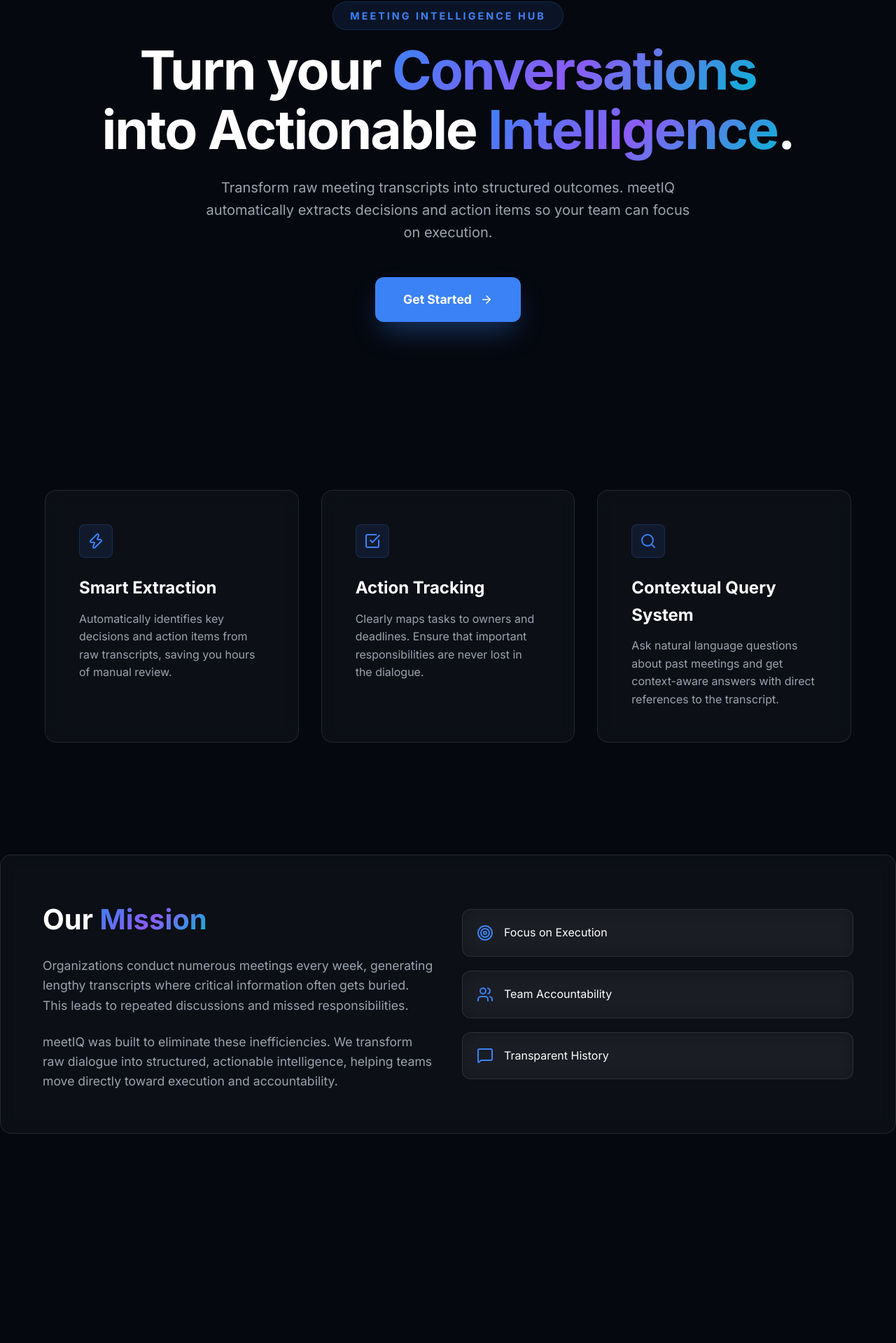
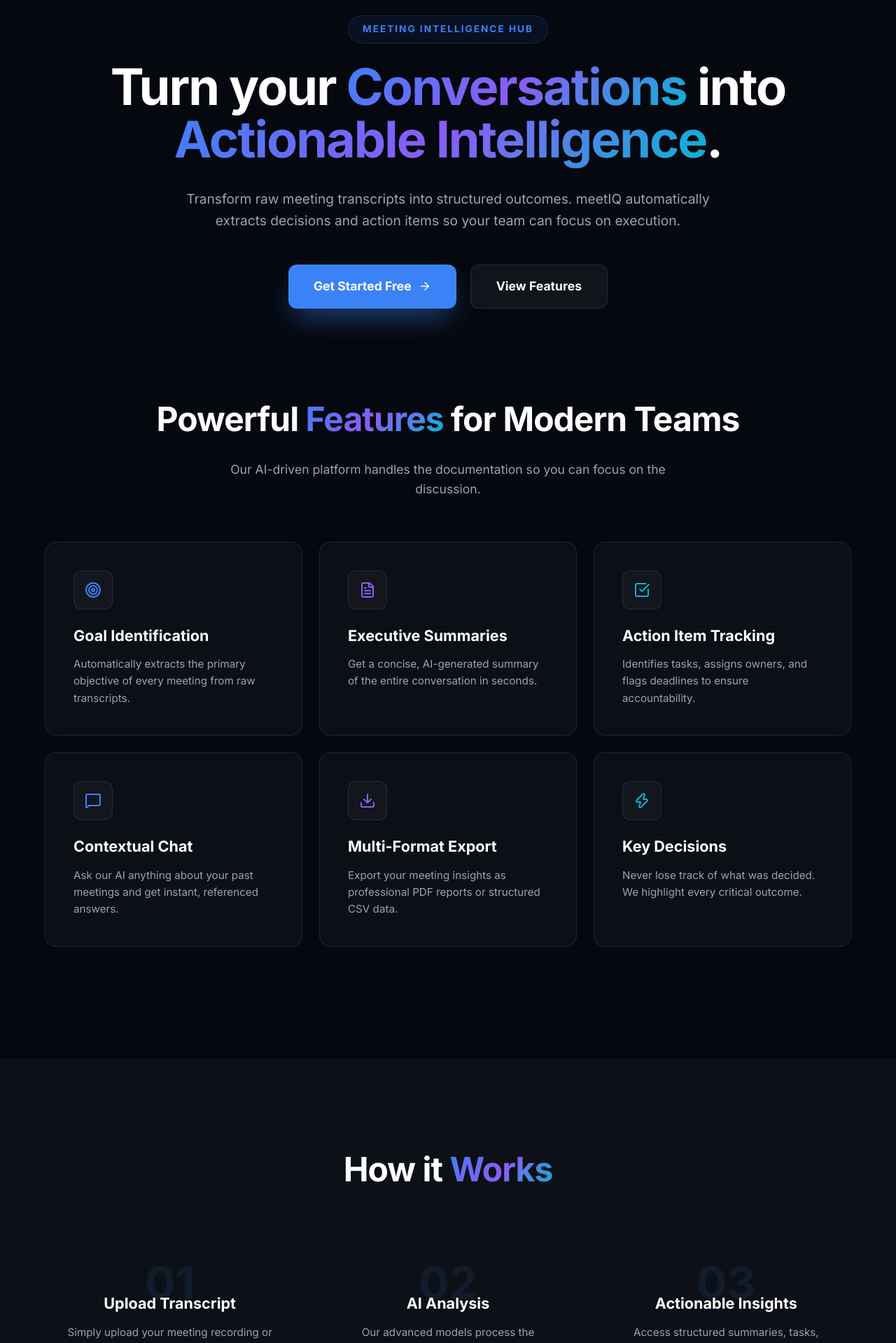
Before and after one commit to Vysakh-mec/meetIQ, a React (Vite) app: page / in a window 1280 px wide. Shown: the part 270-2189 px from the top of the page at 70% size. Before the commit the page ends 1970 px from the top, so only its background shows below. Built offline with nearby package versions, Linux system fonts and the light colour scheme; no server answers.

Commit message:
Improved landing page

```diff
--- a/src/features/landing/pages/LandingPage.tsx
+++ b/src/features/landing/pages/LandingPage.tsx
@@ -1,33 +1,102 @@
+import { useState } from "react";
 import {
   Zap,
   CheckSquare,
-  Search,
   ArrowRight,
   MessageSquare,
-  Users,
   Target,
+  Download,
+  FileText,
+  ChevronDown,
 } from "lucide-react";
 import { Link } from "react-router-dom";
 import { Navbar } from "@components/Navbar";
 import { theme } from "@/constants/theme";
-import { useSelector } from "react-redux";
-import type { RootState } from "@/redux/store";
 
 export const LandingPage = () => {
-  const session = useSelector((state: RootState) => state.auth);
-  console.log("Session :", session);
+  const [activeFaq, setActiveFaq] = useState<number | null>(null);
+
+  const features = [
+    {
+      icon: <Target size={24} style={{ color: theme.colors.primary }} />,
+      title: "Goal Identification",
+      desc: "Automatically extracts the primary objective of every meeting from raw transcripts.",
+    },
+    {
+      icon: <FileText size={24} style={{ color: theme.colors.secondary }} />,
+      title: "Executive Summaries",
+      desc: "Get a concise, AI-generated summary of the entire conversation in seconds.",
+    },
+    {
+      icon: <CheckSquare size={24} style={{ color: theme.colors.accent }} />,
+      title: "Action Item Tracking",
+      desc: "Identifies tasks, assigns owners, and flags deadlines to ensure accountability.",
+    },
+    {
+      icon: <MessageSquare size={24} style={{ color: theme.colors.primary }} />,
+      title: "Contextual Chat",
+      desc: "Ask our AI anything about your past meetings and get instant, referenced answers.",
+    },
+    {
+      icon: <Download size={24} style={{ color: theme.colors.secondary }} />,
+      title: "Multi-Format Export",
+      desc: "Export your meeting insights as professional PDF reports or structured CSV data.",
+    },
+    {
+      icon: <Zap size={24} style={{ color: theme.colors.accent }} />,
+      title: "Key Decisions",
+      desc: "Never lose track of what was decided. We highlight every critical outcome.",
+    },
+  ];
+
+  const steps = [
+    {
+      number: "01",
+      title: "Upload Transcript",
+      desc: "Simply upload your meeting recording or transcript. We support various formats.",
+    },
+    {
+      number: "02",
+      title: "AI Analysis",
+      desc: "Our advanced models process the dialogue, identifying speakers and context.",
+    },
+    {
+      number: "03",
+      title: "Actionable Insights",
+      desc: "Access structured summaries, tasks, and decisions in your dedicated workspace.",
+    },
+  ];
+
+  const faqs = [
+    {
+      q: "What transcript formats do you support?",
+      a: "We support standard text files, VTT, SRT, and common document formats like PDF and DOCX containing meeting notes.",
+    },
+    {
+      q: "Can I ask questions about the meeting?",
+      a: "Absolutely. The built-in chatbot allows you to ask natural language questions about the meeting, such as decisions made, issues discussed, or responsibilities assigned",
+    },
+    {
+      q: "Can I export the extracted data?",
+      a: "Yes, you can export the extracted data in various formats, including PDF and CSV.",
+    },
+  ];
+
   return (
     <div style={styles.appContainer}>
       <Navbar />
 
       {/* Hero Section */}
       <header style={styles.heroSection}>
+        <div style={styles.backgroundBlur} />
         <span style={styles.heroTag}>Meeting Intelligence Hub</span>
         <h1 style={styles.heroTitle}>
           Turn your{" "}
-          <span style={theme.effects.gradientText}>Conversations</span> into
-          Actionable{" "}
-          <span style={theme.effects.gradientText}>Intelligence</span>.
+          <span style={theme.effects.gradientText}>Conversations</span> into{" "}
+          <span style={theme.effects.gradientText}>
+            Actionable Intelligence
+          </span>
+          .
         </h1>
         <p style={styles.heroSubtitle}>
           Transform raw meeting transcripts into structured outcomes. meetIQ
@@ -36,104 +105,108 @@
         </p>
         <div style={styles.heroBtns}>
           <Link to="/signup" style={styles.btnPrimary}>
-            Get Started <ArrowRight size={18} />
+            Get Started Free <ArrowRight size={18} />
           </Link>
+          <a href="#features" style={styles.btnSecondary}>
+            View Features
+          </a>
         </div>
       </header>
 
-      {/* Features Grid */}
+      {/* Real Features Grid */}
       <section id="features" style={styles.container}>
-        <div style={styles.featuresGrid}>
-          {/* Feature 1: Intelligent Extraction */}
-          <div style={styles.featureCard}>
-            <div style={styles.featureIconWrapper}>
-              <Zap size={24} style={{ color: theme.colors.primary }} />
-            </div>
-            <div>
-              <h3 style={styles.featureTitle}>Smart Extraction</h3>
-              <p style={styles.featureDesc}>
-                Automatically identifies key decisions and action items from raw
-                transcripts, saving you hours of manual review.
+        <div style={styles.sectionHeader}>
+          <h2 style={styles.sectionTitleMain}>
+            Powerful <span style={theme.effects.gradientText}>Features</span>{" "}
+            for Modern Teams
+          </h2>
+          <p style={styles.sectionSubtitle}>
+            Our AI-driven platform handles the documentation so you can focus on
+            the discussion.
           </p>
         </div>
-          </div>
-
-          {/* Feature 2: Accountability & Deadlines */}
-          <div style={styles.featureCard}>
-            <div style={styles.featureIconWrapper}>
-              <CheckSquare size={24} style={{ color: theme.colors.primary }} />
-            </div>
+        <div style={styles.featuresGrid}>
+          {features.map((f, i) => (
+            <div key={i} style={styles.featureCard}>
+              <div style={styles.featureIconWrapper}>{f.icon}</div>
               <div>
-              <h3 style={styles.featureTitle}>Action Tracking</h3>
-              <p style={styles.featureDesc}>
-                Clearly maps tasks to owners and deadlines. Ensure that
-                important responsibilities are never lost in the dialogue.
-              </p>
+                <h3 style={styles.featureTitleSmall}>{f.title}</h3>
+                <p style={styles.featureDesc}>{f.desc}</p>
               </div>
             </div>
+          ))}
+        </div>
+      </section>
 
-          {/* Feature 3: Contextual Querying */}
-          <div style={styles.featureCard}>
-            <div style={styles.featureIconWrapper}>
-              <Search size={24} style={{ color: theme.colors.primary }} />
+      {/* How It Works */}
+      <section style={styles.howItWorks} id="how-it-works">
+        <div style={styles.container}>
+          <div style={styles.sectionHeader}>
+            <h2 style={styles.sectionTitleMain}>
+              How it <span style={theme.effects.gradientText}>Works</span>
+            </h2>
           </div>
-            <div>
-              <h3 style={styles.featureTitle}>Contextual Query System</h3>
-              <p style={styles.featureDesc}>
-                Ask natural language questions about past meetings and get
-                context-aware answers with direct references to the transcript.
-              </p>
+          <div style={styles.stepsGrid}>
+            {steps.map((s, i) => (
+              <div key={i} style={styles.stepCard}>
+                <div style={styles.stepNumber}>{s.number}</div>
+                <h3 style={styles.featureTitleSmall}>{s.title}</h3>
+                <p style={styles.featureDesc}>{s.desc}</p>
               </div>
+            ))}
           </div>
         </div>
       </section>
 
-      {/* About Section */}
-      <section id="about" style={{ ...styles.container, padding: "80px 0" }}>
+      {/* FAQ Section */}
+      <section id="faq" style={{ ...styles.container, padding: "100px 0" }}>
+        <div style={styles.sectionHeader}>
+          <h2 style={styles.sectionTitleMain}>Frequently Asked Questions</h2>
+        </div>
+        <div style={styles.faqList}>
+          {faqs.map((faq, i) => (
             <div
+              key={i}
+              style={styles.faqItem}
+              onClick={() => setActiveFaq(activeFaq === i ? null : i)}
+            >
+              <div style={styles.faqQuestion}>
+                <span>{faq.q}</span>
+                <ChevronDown
+                  size={20}
                   style={{
-            ...theme.effects.glass,
-            padding: "60px",
-            borderRadius: theme.radius.lg,
+                    transform:
+                      activeFaq === i ? "rotate(180deg)" : "rotate(0deg)",
+                    transition: "transform 0.3s",
+                  }}
+                />
+              </div>
+              {activeFaq === i && <div style={styles.faqAnswer}>{faq.a}</div>}
+            </div>
+          ))}
+        </div>
+      </section>
+
+      {/* CTA Section */}
+      <section style={styles.ctaBanner}>
+        <div style={styles.container}>
+          <div style={styles.ctaContent}>
+            <h2 style={{ fontSize: "2.5rem", marginBottom: "20px" }}>
+              Ready to supercharge your meetings?
+            </h2>
+            <p style={{ ...styles.heroSubtitle, marginBottom: "32px" }}>
+              Join thousands of teams who use meetIQ to drive better outcomes.
+            </p>
+            <Link
+              to="/signup"
+              style={{
+                ...styles.btnPrimary,
+                margin: "0 auto",
+                width: "fit-content",
               }}
             >
-          <div style={styles.aboutGrid}>
-            <div>
-              <h2 style={{ fontSize: "2.5rem", marginBottom: "20px" }}>
-                Our <span style={theme.effects.gradientText}>Mission</span>
-              </h2>
-              <p
-                style={{
-                  ...styles.featureDesc,
-                  fontSize: "1.1rem",
-                  marginBottom: "24px",
-                }}
-              >
-                Organizations conduct numerous meetings every week, generating
-                lengthy transcripts where critical information often gets
-                buried. This leads to repeated discussions and missed
-                responsibilities.
-              </p>
-              <p style={{ ...styles.featureDesc, fontSize: "1.1rem" }}>
-                meetIQ was built to eliminate these inefficiencies. We transform
-                raw dialogue into structured, actionable intelligence, helping
-                teams move directly toward execution and accountability.
-              </p>
-            </div>
-            <div style={styles.missionCardList}>
-              <div style={styles.missionCard}>
-                <Target color={theme.colors.primary} size={24} />
-                <span>Focus on Execution</span>
-              </div>
-              <div style={styles.missionCard}>
-                <Users color={theme.colors.primary} size={24} />
-                <span>Team Accountability</span>
-              </div>
-              <div style={styles.missionCard}>
-                <MessageSquare color={theme.colors.primary} size={24} />
-                <span>Transparent History</span>
-              </div>
-            </div>
+              Get Started for Free <ArrowRight size={18} />
+            </Link>
           </div>
         </div>
       </section>
@@ -146,7 +219,8 @@
     backgroundColor: theme.colors.bgMain,
     color: "white",
     minHeight: "100vh",
-    fontFamily: "Inter, sans-serif",
+    fontFamily: "'Inter', sans-serif",
+    overflowX: "hidden",
   },
   container: {
     width: "100%",
@@ -155,7 +229,8 @@
     padding: "0 5%",
   },
   heroSection: {
-    padding: "160px 5%",
+    position: "relative",
+    padding: "180px 5% 120px 5%",
     textAlign: "center",
     display: "flex",
     flexDirection: "column",
@@ -163,40 +238,52 @@
     maxWidth: "1400px",
     margin: "0 auto",
   },
+  backgroundBlur: {
+    position: "absolute",
+    top: "-100px",
+    left: "50%",
+    transform: "translateX(-50%)",
+    width: "800px",
+    height: "600px",
+    background:
+      "radial-gradient(circle, rgba(59, 130, 246, 0.15) 0%, rgba(5, 8, 15, 0) 70%)",
+    zIndex: -1,
+    filter: "blur(60px)",
+  },
   heroTag: {
-    fontSize: "0.9rem",
+    fontSize: "0.85rem",
     fontWeight: 700,
     textTransform: "uppercase",
-    letterSpacing: "3px",
+    letterSpacing: "2px",
     color: theme.colors.primary,
-    marginBottom: theme.spacing.md,
-    backgroundColor: "rgba(59, 130, 246, 0.1)",
-    padding: "8px 24px",
+    marginBottom: "24px",
+    backgroundColor: "rgba(59, 130, 246, 0.08)",
+    padding: "8px 20px",
     borderRadius: theme.radius.full,
     border: `1px solid ${theme.colors.primary}33`,
   },
   heroTitle: {
-    fontSize: "clamp(2.5rem, 6vw, 5rem)",
+    fontSize: "clamp(2.5rem, 6vw, 4.5rem)",
     fontWeight: 900,
-    lineHeight: 1.1,
-    marginBottom: theme.spacing.lg,
-    maxWidth: "1000px",
+    lineHeight: 1.05,
+    marginBottom: "32px",
+    maxWidth: "1100px",
     letterSpacing: "-2px",
   },
   heroSubtitle: {
-    fontSize: "1.25rem",
+    fontSize: "1.2rem",
     color: theme.colors.textSecondary,
-    maxWidth: "700px",
+    maxWidth: "800px",
     margin: "0 auto 48px auto",
     lineHeight: 1.6,
   },
   heroBtns: {
     display: "flex",
-    gap: theme.spacing.md,
+    gap: "20px",
     justifyContent: "center",
   },
   btnPrimary: {
-    padding: "18px 40px",
+    padding: "16px 36px",
     fontSize: "1.1rem",
     fontWeight: 700,
     backgroundColor: theme.colors.primary,
@@ -204,64 +291,265 @@
     borderRadius: theme.radius.md,
     display: "flex",
     alignItems: "center",
-    gap: "12px",
+    gap: "10px",
     textDecoration: "none",
-    transition: "all 0.3s cubic-bezier(0.4, 0, 0.2, 1)",
-    boxShadow: "0 20px 40px -10px rgba(59, 130, 246, 0.4)",
+    transition: "all 0.3s",
+    boxShadow: "0 20px 40px -10px rgba(59, 130, 246, 0.5)",
+  },
+  btnSecondary: {
+    padding: "16px 36px",
+    fontSize: "1.1rem",
+    fontWeight: 700,
+    backgroundColor: "rgba(255, 255, 255, 0.05)",
+    color: "white",
+    borderRadius: theme.radius.md,
+    textDecoration: "none",
+    border: `1px solid ${theme.colors.borderGlass}`,
+    transition: "all 0.3s",
+  },
+  sectionHeader: {
+    textAlign: "center",
+    marginBottom: "60px",
+  },
+  sectionTitleMain: {
+    fontSize: "clamp(2rem, 4vw, 3rem)",
+    fontWeight: 800,
+    marginBottom: "20px",
+    letterSpacing: "-1px",
+  },
+  sectionSubtitle: {
+    color: theme.colors.textSecondary,
+    fontSize: "1.1rem",
+    maxWidth: "700px",
+    margin: "0 auto",
   },
   featuresGrid: {
-    display: "flex",
-    gap: "32px",
-    flexWrap: "wrap",
-    justifyContent: "center",
-    padding: "80px 0",
+    display: "grid",
+    gridTemplateColumns: "repeat(auto-fit, minmax(350px, 1fr))",
+    gap: "24px",
+    paddingBottom: "80px",
   },
   featureCard: {
-    flex: "1 1 300px",
-    padding: "48px",
-    maxWidth: "400px",
+    padding: "40px",
     display: "flex",
     flexDirection: "column",
-    gap: "24px",
+    gap: "20px",
     borderRadius: theme.radius.lg,
     ...theme.effects.glass,
+    transition: "transform 0.3s, border-color 0.3s",
+    cursor: "default",
   },
   featureIconWrapper: {
-    width: "48px",
-    height: "48px",
-    borderRadius: theme.radius.sm,
-    backgroundColor: "rgba(59, 130, 246, 0.1)",
+    width: "56px",
+    height: "56px",
+    borderRadius: theme.radius.md,
+    backgroundColor: "rgba(255, 255, 255, 0.03)",
     display: "flex",
     alignItems: "center",
     justifyContent: "center",
-    border: `1px solid ${theme.colors.primary}33`,
+    border: `1px solid ${theme.colors.borderGlass}`,
   },
-  featureTitle: {
-    fontSize: "1.5rem",
+  featureTitleSmall: {
+    fontSize: "1.35rem",
     fontWeight: 700,
     marginBottom: "12px",
   },
   featureDesc: {
     color: theme.colors.textSecondary,
     lineHeight: 1.6,
+    fontSize: "0.95rem",
   },
-  aboutGrid: {
+  howItWorks: {
+    backgroundColor: theme.colors.bgAccent,
+    padding: "120px 0",
+    margin: "80px 0",
+  },
+  stepsGrid: {
     display: "grid",
-    gridTemplateColumns: "1fr 1fr",
+    gridTemplateColumns: "repeat(auto-fit, minmax(300px, 1fr))",
     gap: "40px",
+  },
+  stepCard: {
+    textAlign: "center",
+    padding: "32px",
+  },
+  stepNumber: {
+    fontSize: "4rem",
+    fontWeight: 900,
+    color: "rgba(59, 130, 246, 0.1)",
+    lineHeight: 1,
+    marginBottom: "-20px",
+  },
+  pricingGrid: {
+    display: "grid",
+    gridTemplateColumns: "repeat(auto-fit, minmax(300px, 1fr))",
+    gap: "32px",
+    padding: "40px 0",
+  },
+  pricingCard: {
+    padding: "48px 40px",
+    borderRadius: theme.radius.xl,
+    ...theme.effects.glass,
+    display: "flex",
+    flexDirection: "column",
+    position: "relative",
+  },
+  pricingCardHighligh: {
+    border: `2px solid ${theme.colors.primary}`,
+    backgroundColor: "rgba(59, 130, 246, 0.05)",
+  },
+  popularBadge: {
+    position: "absolute",
+    top: "24px",
+    right: "24px",
+    backgroundColor: theme.colors.primary,
+    color: "white",
+    fontSize: "0.75rem",
+    fontWeight: 800,
+    padding: "4px 12px",
+    borderRadius: theme.radius.full,
+    textTransform: "uppercase",
+  },
+  pricingName: {
+    fontSize: "1.5rem",
+    fontWeight: 800,
+    marginBottom: "16px",
+  },
+  priceContainer: {
+    display: "flex",
+    alignItems: "baseline",
+    gap: "4px",
+    marginBottom: "16px",
+  },
+  priceValue: {
+    fontSize: "3rem",
+    fontWeight: 800,
+    color: "white",
+  },
+  pricePeriod: {
+    color: theme.colors.textMuted,
+    fontSize: "1rem",
+  },
+  pricingDesc: {
+    color: theme.colors.textSecondary,
+    marginBottom: "32px",
+  },
+  pricingFeaturesList: {
+    display: "flex",
+    flexDirection: "column",
+    gap: "16px",
+    marginBottom: "48px",
+    flex: 1,
+  },
+  pricingFeatureItem: {
+    display: "flex",
+    alignItems: "center",
+    gap: "12px",
+    fontSize: "0.95rem",
+    color: theme.colors.textSecondary,
+  },
+  btnPricing: {
+    width: "100%",
+    padding: "16px",
+    borderRadius: theme.radius.md,
+    fontSize: "1rem",
+    fontWeight: 700,
+    cursor: "pointer",
+    border: "1px solid",
+    transition: "all 0.3s",
+  },
+  faqList: {
+    maxWidth: "800px",
+    margin: "0 auto",
+    display: "flex",
+    flexDirection: "column",
+    gap: "16px",
+  },
+  faqItem: {
+    ...theme.effects.glass,
+    borderRadius: theme.radius.lg,
+    padding: "24px",
+    cursor: "pointer",
+  },
+  faqQuestion: {
+    display: "flex",
+    justifyContent: "space-between",
+    alignItems: "center",
+    fontSize: "1.1rem",
+    fontWeight: 600,
+  },
+  faqAnswer: {
+    marginTop: "16px",
+    color: theme.colors.textSecondary,
+    lineHeight: 1.6,
+    paddingTop: "16px",
+    borderTop: `1px solid ${theme.colors.borderGlass}`,
+  },
+  ctaBanner: {
+    padding: "120px 0",
+    textAlign: "center",
+    background:
+      "linear-gradient(135deg, rgba(59, 130, 246, 0.1) 0%, rgba(139, 92, 246, 0.1) 100%)",
+  },
+  ctaContent: {
+    maxWidth: "800px",
+    margin: "0 auto",
+  },
+  footer: {
+    backgroundColor: theme.colors.bgAccent,
+    padding: "80px 0 40px 0",
+    borderTop: `1px solid ${theme.colors.borderGlass}`,
+  },
+  footerGrid: {
+    display: "grid",
+    gridTemplateColumns: "2fr 1fr 1fr 1fr",
+    gap: "48px",
+    marginBottom: "60px",
+  },
+  footerBrand: {
+    display: "flex",
+    flexDirection: "column",
+    gap: "24px",
+  },
+  logo: {
+    display: "flex",
+    alignItems: "center",
+    gap: "12px",
+  },
+  footerLinksGroup: {
+    display: "flex",
+    flexDirection: "column",
+    gap: "16px",
+  },
+  footerHeading: {
+    fontSize: "1rem",
+    fontWeight: 700,
+    marginBottom: "8px",
+  },
+  footerLink: {
+    color: theme.colors.textSecondary,
+    textDecoration: "none",
+    fontSize: "0.95rem",
+    transition: "color 0.2s",
+  },
+  footerBottom: {
+    paddingTop: "40px",
+    borderTop: `1px solid ${theme.colors.borderGlass}`,
+    display: "flex",
+    justifyContent: "space-between",
     alignItems: "center",
   },
-  missionCardList: {
+  footerCopy: {
+    color: theme.colors.textMuted,
+    fontSize: "0.9rem",
+  },
+  socialLinks: {
     display: "flex",
-    flexDirection: "column",
-    gap: "20px",
+    gap: "24px",
   },
-  missionCard: {
-    ...theme.effects.glass,
-    borderRadius: theme.radius.md,
-    padding: "20px",
-    display: "flex",
-    gap: "15px",
-    alignItems: "center",
+  socialIcon: {
+    color: theme.colors.textMuted,
+    cursor: "pointer",
+    transition: "color 0.2s",
   },
 };
```
Also changed, not shown: src/components/Navbar.tsx (+7 -2 lines). Lines whose indentation alone changed are shown as unchanged.
